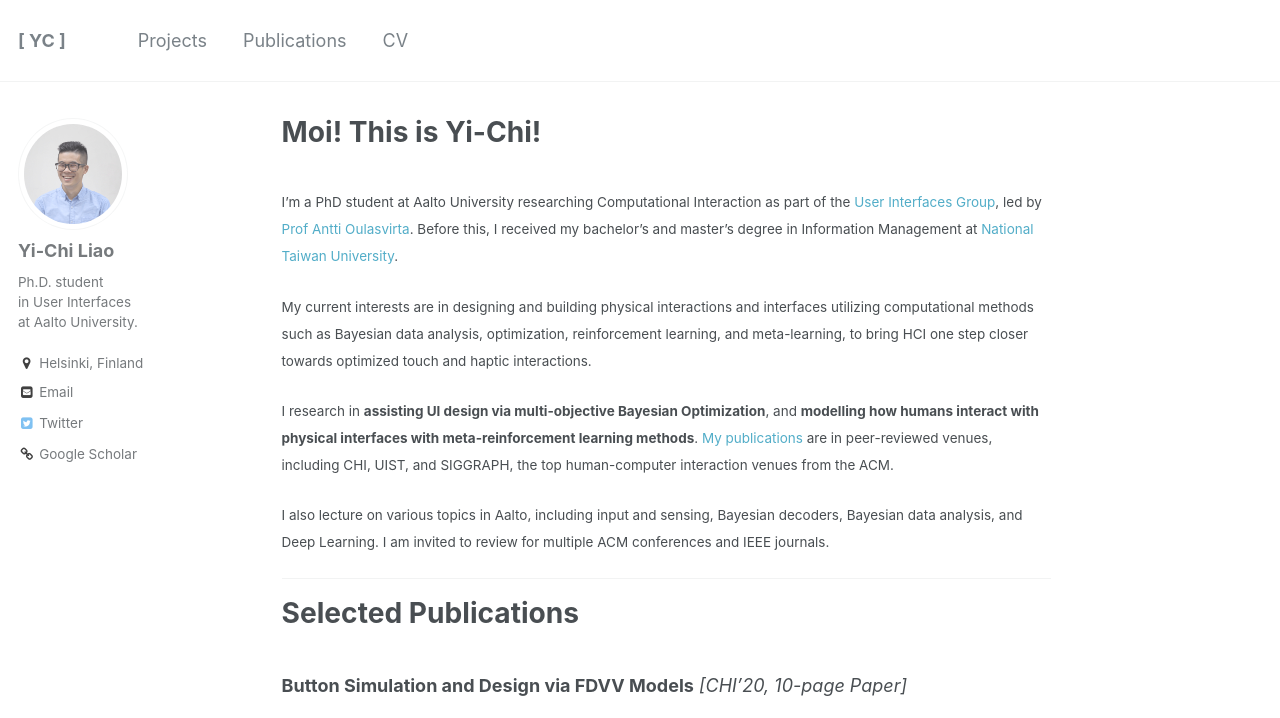
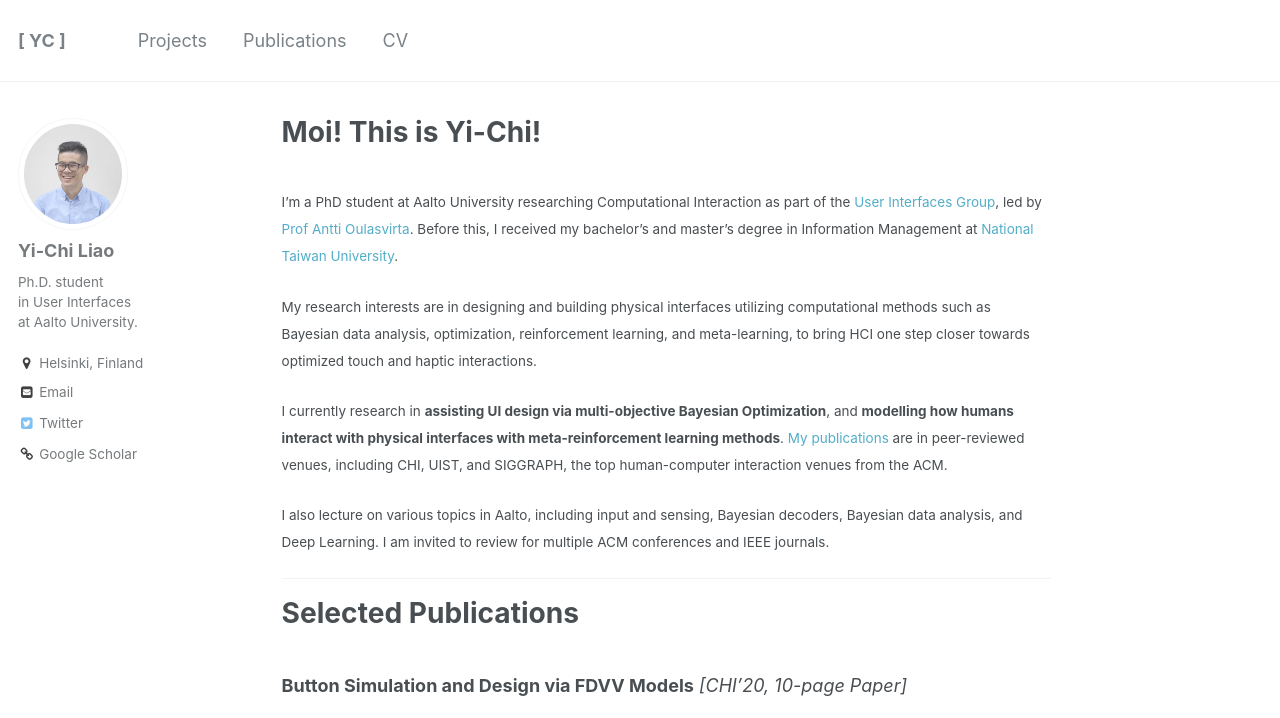
Before and after one commit to yichiliao/yichiliao.github.io, a Jekyll site: the page built from _pages/about.md, in a window 1280 px wide and 900 px high, cut to the strip 0-718 px from the top of the window. Built offline with Jekyll 4.4.1, drawn with Linux system fonts in a browser that asks for light colours.

Commit message:
modify about

```diff
--- a/_pages/about.md
+++ b/_pages/about.md
@@ -13,11 +13,11 @@ I’m a PhD student at Aalto University researching Computational Interaction as
 </small>
 
 <small>
-My current interests are in designing and building physical interactions and interfaces utilizing computational methods such as Bayesian data analysis, optimization, reinforcement learning, and meta-learning, to bring HCI one step closer towards optimized touch and haptic interactions.
+My research interests are in designing and building physical interfaces utilizing computational methods such as Bayesian data analysis, optimization, reinforcement learning, and meta-learning, to bring HCI one step closer towards optimized touch and haptic interactions.
 </small>
 
 <small>
-I research in **assisting UI design via multi-objective Bayesian Optimization**, and **modelling how humans interact with physical interfaces with meta-reinforcement learning methods**. [My publications]((https://scholar.google.com/citations?user=Ddny4V4AAAAJ&hl=en)) are in peer-reviewed venues, including CHI, UIST, and SIGGRAPH, the top human-computer interaction venues from the ACM.
+I currently research in **assisting UI design via multi-objective Bayesian Optimization**, and **modelling how humans interact with physical interfaces with meta-reinforcement learning methods**. [My publications]((https://scholar.google.com/citations?user=Ddny4V4AAAAJ&hl=en)) are in peer-reviewed venues, including CHI, UIST, and SIGGRAPH, the top human-computer interaction venues from the ACM.
 </small>
 
 <small>
```
